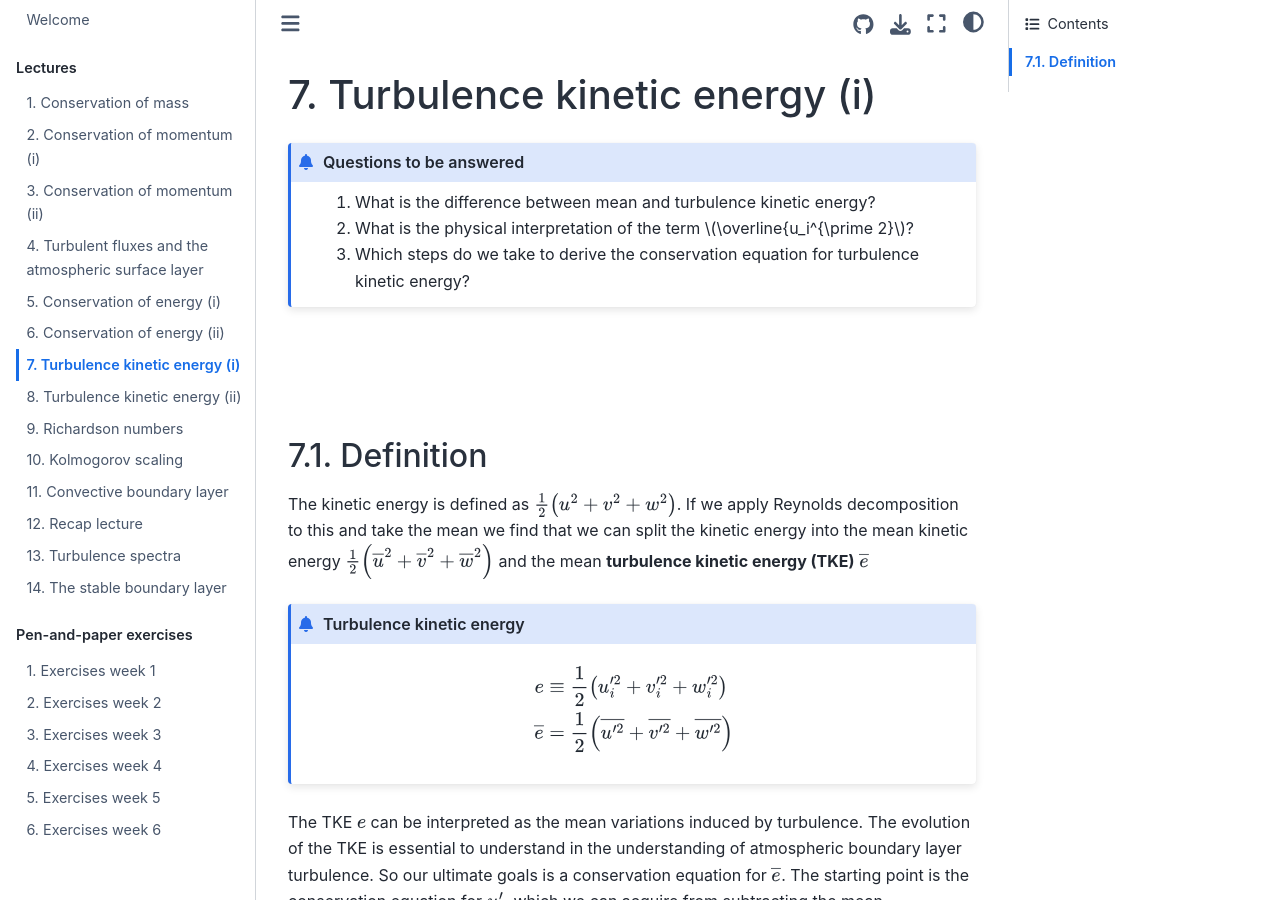
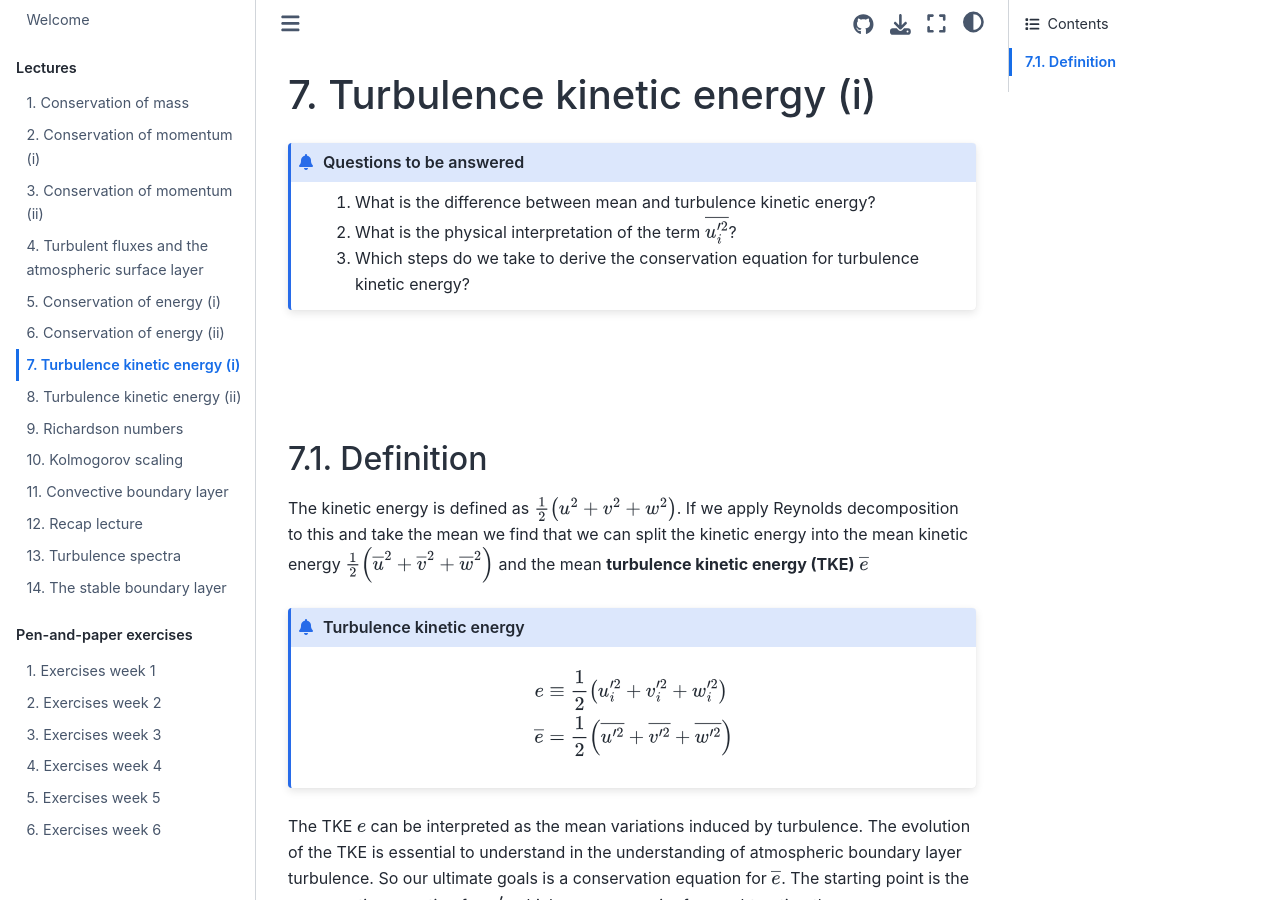
Before and after one commit to boundary-layer-meteo/boundary-layer-meteo.github.io, a Jupyter Book: the page built from lectures/7_tke.md, in a window 1280 px wide and 900 px high. Built offline with Jupyter Book 1.0.4 settings and Sphinx 7.4.7 and the Sphinx Book theme 1.1.4, drawn with Linux system fonts in a browser that asks for light colours.

Commit message:
Added missing brackets

````diff
--- a/lectures/7_tke.md
+++ b/lectures/7_tke.md
@@ -2,7 +2,7 @@
 
 ```{admonition} Questions to be answered
 1. What is the difference between mean and turbulence kinetic energy?
-1. What is the physical interpretation of the term $\overline{u_i^{\prime 2}$?
+1. What is the physical interpretation of the term $\overline{u_i^{\prime 2}}$?
 1. Which steps do we take to derive the conservation equation for turbulence kinetic energy?
 ```
 
````
Also changed, not shown: exercises/week3.md (+1 -1 lines).
